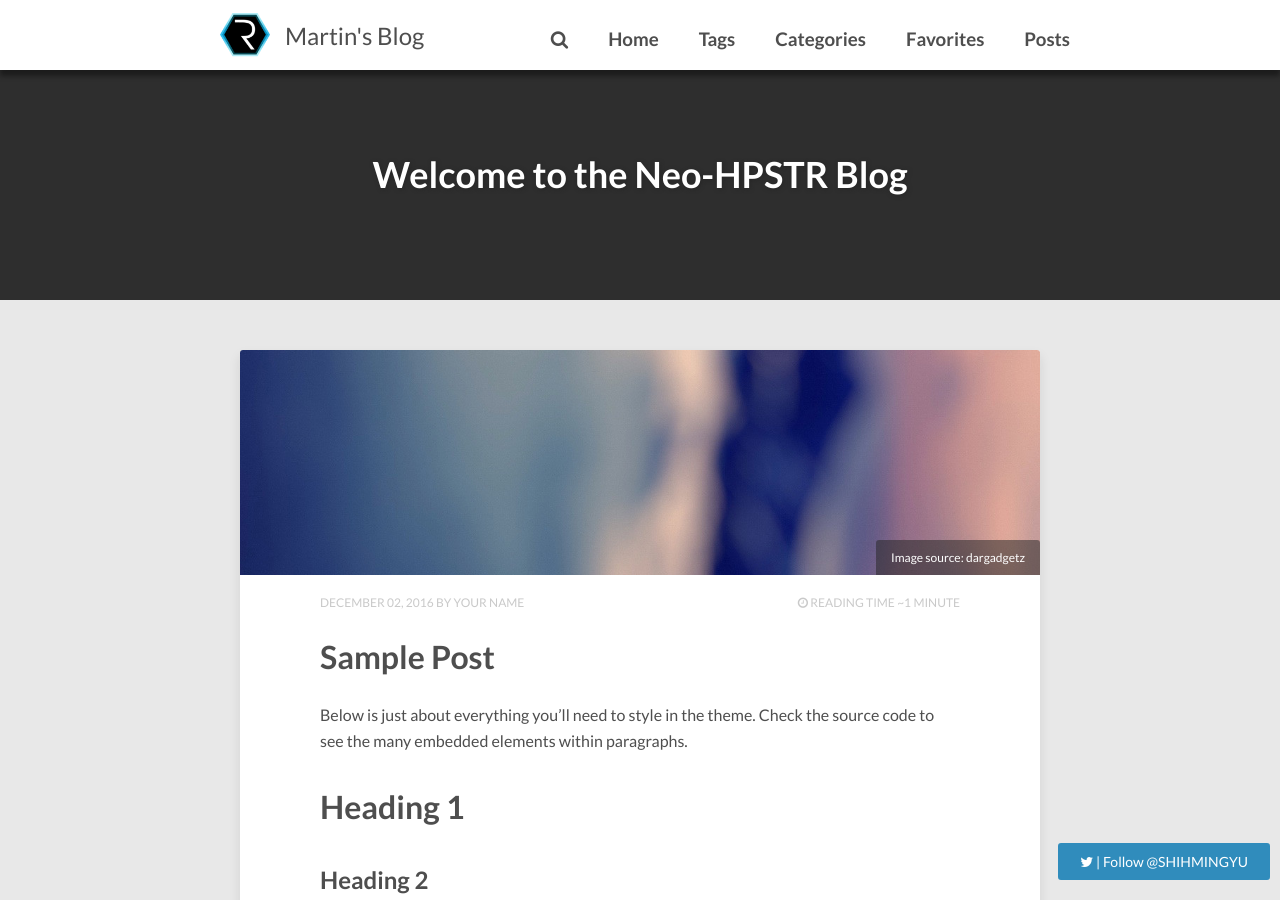
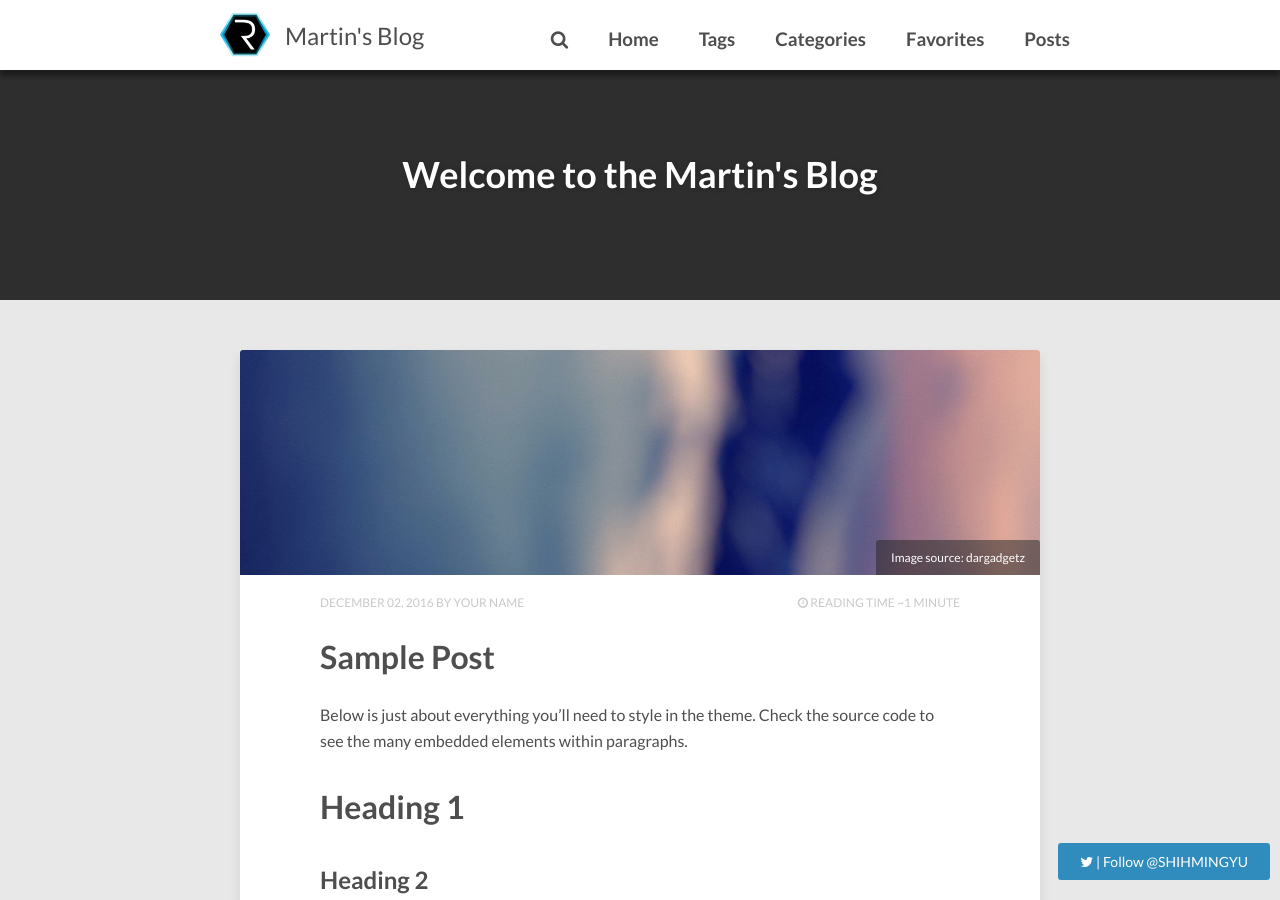
Before and after one commit to aa3710079/blog-old, a Jekyll site: the page built from index.html, in a window 1280 px wide and 900 px high. Built offline with Jekyll 4.4.1, drawn with Linux system fonts in a browser that asks for light colours; nearby versions of some CDN libraries; the list of posts is cut into pages by our own code; comment, search, counter and statistics services are not loaded.

Commit message:
Update index.html

```diff
--- a/index.html
+++ b/index.html
@@ -1,6 +1,6 @@
 ---
 layout: home
-title: "Welcome to the Neo-HPSTR Blog"
+title: "Welcome to the Martin's Blog"
 description: "Describe this nonsense."
 tags: [Jekyll, theme, themes, responsive, blog, modern]
 comments: false
```
